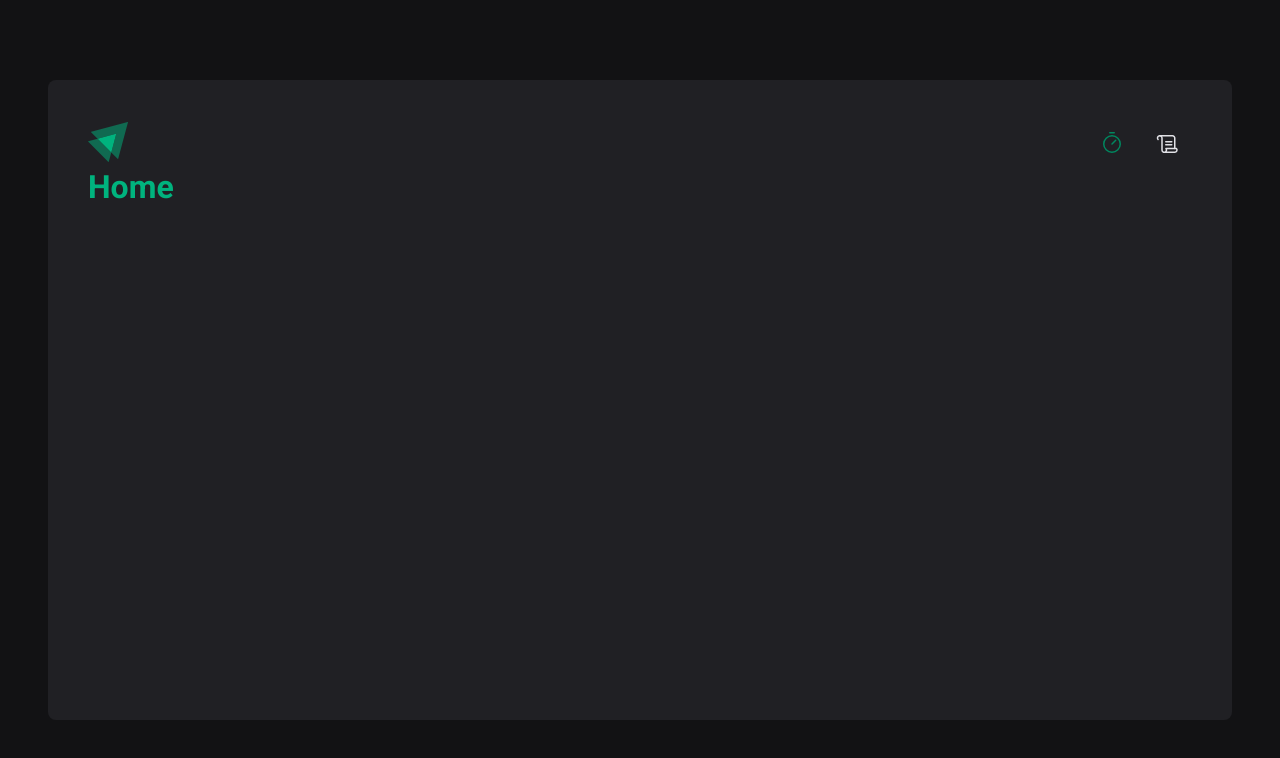
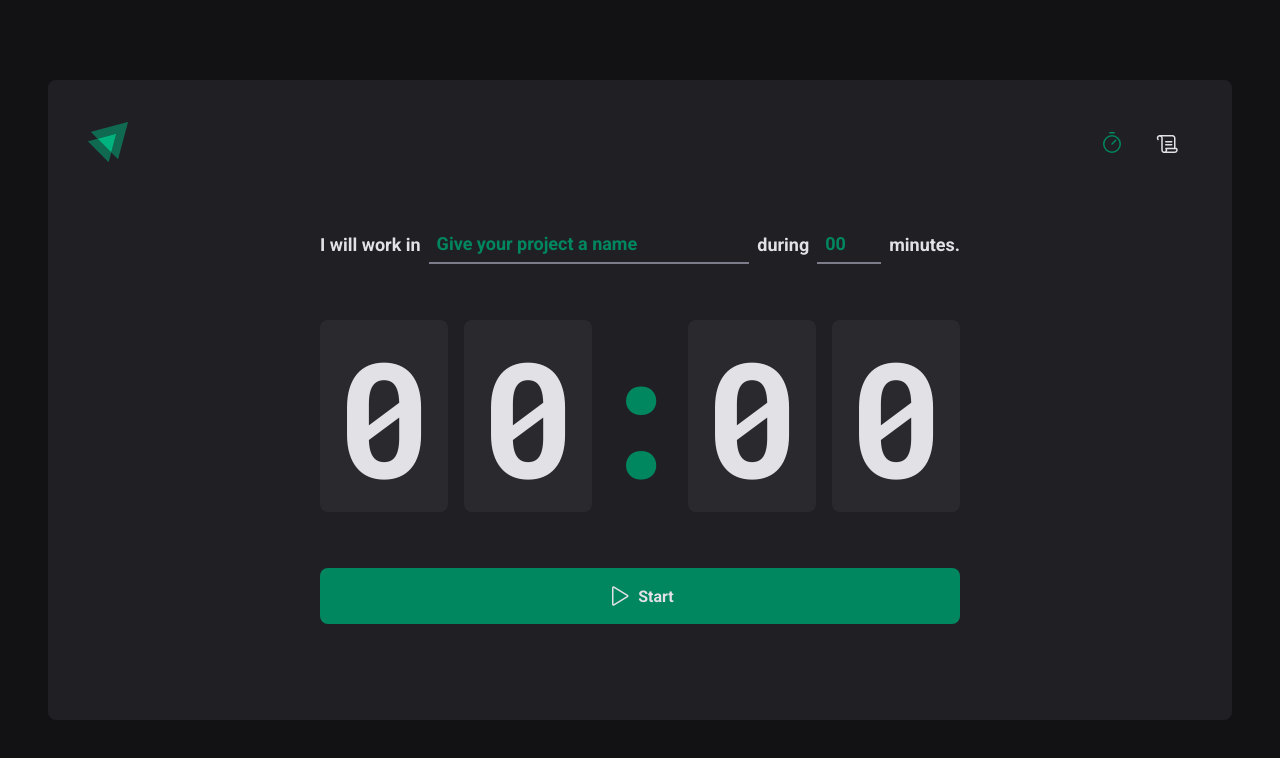
Before and after one commit to lucas54neves/pomodoro-timer, a React (Vite) app: page / in a window 1280 px wide. Shown: the top 758 px of the page. Built offline with nearby package versions, Linux system fonts and the light colour scheme.

Commit message:
feat: update home page

```diff
--- a/src/pages/Home.tsx
+++ /dev/null
@@ -1 +0,0 @@
-export const Home = () => <h1>Home</h1>
--- /dev/null
+++ b/src/pages/Home/index.tsx
@@ -0,0 +1,54 @@
+import { Play } from 'phosphor-react'
+import {
+  CountdownContainer,
+  FormContainer,
+  HomeContainer,
+  MinutesAmountInput,
+  SeparatorContainer,
+  StartCountdownButton,
+  TaskInput,
+} from './styles'
+
+export const Home = () => (
+  <HomeContainer>
+    <form>
+      <FormContainer>
+        <label htmlFor="task">I will work in</label>
+        <TaskInput
+          id="task"
+          placeholder="Give your project a name"
+          list="task-suggestions"
+        />
+
+        <datalist id="task-suggestions">
+          <option value="Project 1" />
+          <option value="Project 2" />
+          <option value="Project 3" />
+          <option value="Banana" />
+        </datalist>
+
+        <label htmlFor="minutesAmount">during</label>
+        <MinutesAmountInput
+          type="number"
+          id="minutesAmount"
+          placeholder="00"
+          step={5}
+          min={5}
+          max={60}
+        />
+
+        <span>minutes.</span>
+      </FormContainer>
+      <CountdownContainer>
+        <span>0</span>
+        <span>0</span>
+        <SeparatorContainer>:</SeparatorContainer>
+        <span>0</span>
+        <span>0</span>
+      </CountdownContainer>
+      <StartCountdownButton type="submit">
+        <Play size={24} /> Start
+      </StartCountdownButton>
+    </form>
+  </HomeContainer>
+)
--- /dev/null
+++ b/src/pages/Home/styles.ts
@@ -0,0 +1,115 @@
+import styled from 'styled-components'
+
+export const HomeContainer = styled.main`
+  flex: 1;
+
+  display: flex;
+  flex-direction: column;
+  align-items: center;
+  justify-content: center;
+
+  form {
+    display: flex;
+    flex-direction: column;
+    align-items: center;
+    gap: 3.5rem;
+  }
+`
+
+export const FormContainer = styled.div`
+  width: 100%;
+  display: flex;
+  align-items: center;
+  justify-content: center;
+  gap: 0.5rem;
+  color: ${(props) => props.theme['gray-100']};
+  font-size: 1.125rem;
+  font-weight: bold;
+  flex-wrap: wrap;
+`
+
+const BaseInput = styled.input`
+  background: transparent;
+  height: 2.5rem;
+  border: 0;
+  border-bottom: 2px solid ${(props) => props.theme['gray-500']};
+  font-weight: bold;
+  font-size: 1.125rem;
+  padding: 0 0.5rem;
+  color: ${(props) => props.theme['gray-100']};
+
+  &:focus {
+    box-shadow: none;
+    border-color: ${(props) => props.theme['green-500']};
+  }
+
+  &::placeholder {
+    color: ${(props) => props.theme['green-500']};
+  }
+`
+
+export const TaskInput = styled(BaseInput)`
+  flex: 1;
+
+  &::-webkit-calendar-picket-indicator {
+    display: none !important;
+  }
+`
+
+export const MinutesAmountInput = styled(BaseInput)`
+  width: 4rem;
+`
+
+export const CountdownContainer = styled.div`
+  font-family: 'Roboto Mono', monospace;
+  font-size: 10rem;
+  line-height: 8rem;
+  color: ${(props) => props.theme['gray-100']};
+
+  display: flex;
+  gap: 1rem;
+
+  span {
+    background: ${(props) => props.theme['gray-700']};
+    padding: 2rem 1rem;
+    border-radius: 8px;
+  }
+`
+
+export const SeparatorContainer = styled.div`
+  padding: 2rem 0;
+  color: ${(props) => props.theme['green-500']};
+
+  width: 4rem;
+  overflow: hidden;
+  display: flex;
+  justify-content: center;
+`
+
+export const StartCountdownButton = styled.button`
+  width: 100%;
+  border: 0;
+  padding: 1rem;
+  border-radius: 8px;
+
+  display: flex;
+  align-items: center;
+  justify-content: center;
+
+  gap: 0.5rem;
+  font-weight: bold;
+
+  cursor: pointer;
+
+  background: ${(props) => props.theme['green-500']};
+  color: ${(props) => props.theme['gray-100']};
+
+  &:disabled {
+    opacity: 0.7;
+    cursor: not-allowed;
+  }
+
+  &:not(:disabled):hover {
+    background: ${(props) => props.theme['green-700']};
+  }
+`
--- a/src/styles/global.ts
+++ b/src/styles/global.ts
@@ -15,6 +15,7 @@
     body {
         background: ${(props) => props.theme['gray-900']};
         color: ${(props) => props.theme['green-300']};
+        -webkit-font-smoothing: antialiased;
     }
 
     body, input, textarea, button {
```
